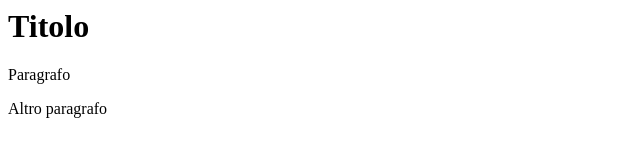
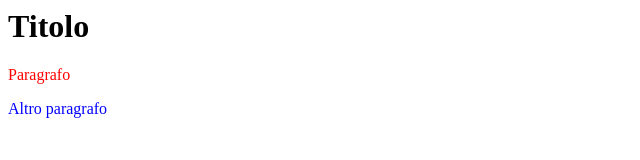
Before and after one commit to marcofabbri/css3, a website: page index.html in a window 1280 px wide. Shown: the whole page, without its empty margins (0-640 px from the left). Drawn offline with Linux system fonts and the light colour scheme.

Commit message:
:lipstick: adding inline styles

```diff
--- a/index.html
+++ b/index.html
@@ -6,8 +6,8 @@
 
 <body>
     <h1>Titolo</h1>
-    <p>Paragrafo</p>
-    <div>Altro paragrafo</div>
+    <p style="color: red;">Paragrafo</p>
+    <div style="color: blue;">Altro paragrafo</div>
 </body>
 
 </html>
```
